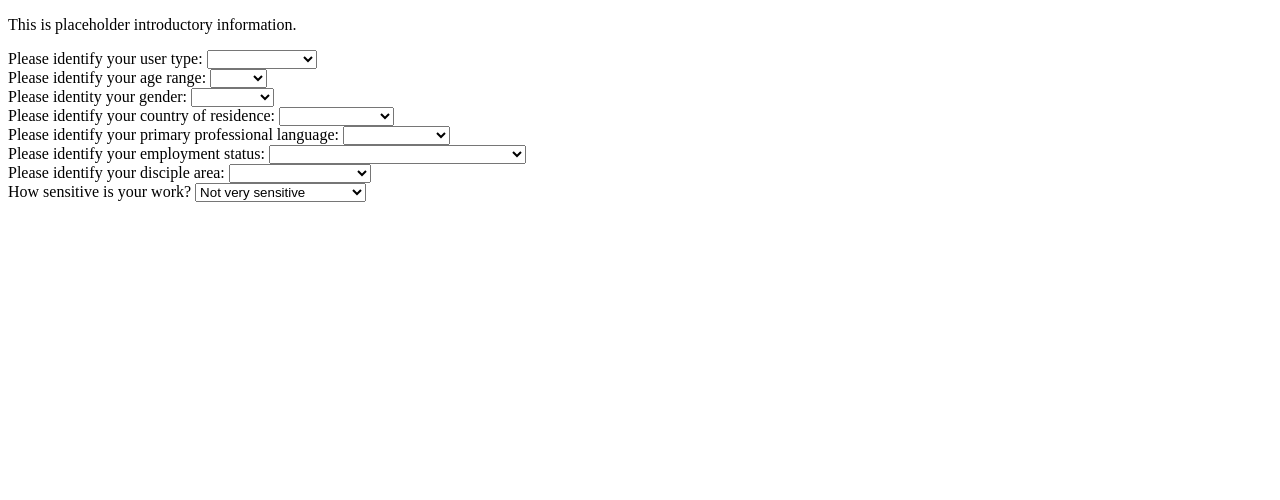
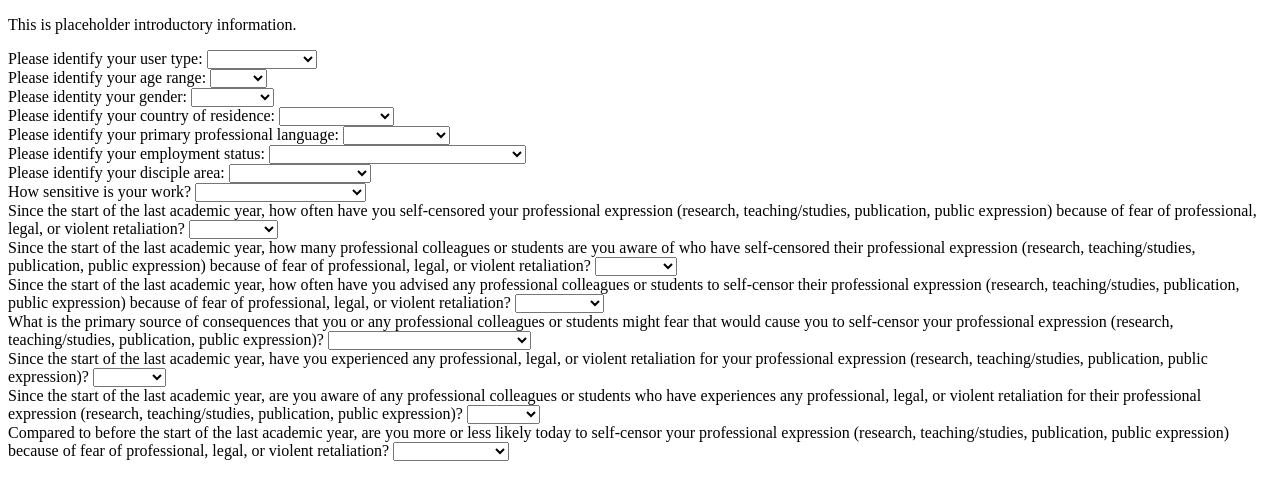
Before and after one commit to jerseycity19/team-13, a Flask app: template app/templates/main.html in a window 1280 px wide. Shown: the top 500 px of the page. Run offline with Flask 2, Linux system fonts and the light colour scheme; the template is opened without the code that fills it: most values are stand-ins (such as "Sample title", 1, 10 or a date in 2020).

Commit message:
added long questions on the back

```diff
--- a/app/templates/main.html
+++ b/app/templates/main.html
@@ -89,13 +89,85 @@
         <div>
             <label>How sensitive is your work? </label>
             <select name="sensitive">
+                <option value=""></option>
                 <option value="Not very sensitive">Not very sensitive</option>
                 <option value="Somewhat sensitive">Somewhat sensitive</option>
                 <option value="More sensitive than most">More sensitive than most</option>
                 <option value="Extremely sensitive">Extremely sensitive</section></option>
             </select>
         </div>
+        <div>
+            <label>Since the start of the last academic year, how often have you self-censored your professional expression (research, teaching/studies, publication, public expression) because of fear of professional, legal, or violent retaliation? <label>
+            <select>
+                <option value=""></option>
+                <option value="Never">Never</option>
+                <option value="Sometimes">Sometimes</option>
+                <option value="Frequently">Frequently</option>
+                <option value="All the time">All the time</option>
+            </select>
+        </div>
+        <div>
+            <label>Since the start of the last academic year, how many professional colleagues or students are you aware of who have self-censored their professional expression (research, teaching/studies, publication, public expression) because of fear of professional, legal, or violent retaliation?
+            <label>
+            <select>
+                <option value=""></option>
+                <option value="None">None</option>
+                <option value="A few">A few</option>
+                <option value="A majority">A Majority</option>
+                <option value="Almost all">Almost all</option>
+            </select>
+        </div>
+        <div>
+            <label>Since the start of the last academic year, how often have you advised any professional colleagues or students to self-censor their professional expression (research, teaching/studies, publication, public expression) because of fear of professional, legal, or violent retaliation?</label>
+            <select>
+                <option value=""></option>
+                <option value="Never">Never</option>
+                <option value="Sometimes">Sometimes</option>
+                <option value="Frequently">Frequently</option>
+                <option value="All the time">All the time</option>
+            </select>
+        </div>
+        <div>
+            <label>What is the primary source of consequences that you or any professional colleagues or students might fear that would cause you to self-censor your professional expression (research, teaching/studies, publication, public expression)? </label>
+            <select>
+                <option value=""></option>
+                <option value="Colleagues/Professional peers">Colleagues/Professional peers</option>
+                <option value="University/Employer">University/Employer</option>
+                <option value="Home Country Government">Home Country Government</option>
+                <option value="Foreign Country Government">Foreign Country Government
+                </option>
+                <option value="Society/Public">Society/Public</option>
+                <option value="Not sure">Not sure</option>
+                <option value="No fear of consequences">No fear of consequences</option>
+            </select>
+        </div>
+        <div>
+            <label>Since the start of the last academic year, have you experienced any professional, legal, or violent retaliation for your professional expression (research, teaching/studies, publication, public expression)? </label>
+            <select>
+                <option value=""></option>
+                <option value="Yes">Yes</option>
+                <option value="No">No</option>
+                <option value="Not sure">Not sure</option>
+            </select>
+        </div>
+        <div>
+            <label>Since the start of the last academic year, are you aware of any professional colleagues or students who have experiences any professional, legal, or violent retaliation for their professional expression (research, teaching/studies, publication, public expression)? </label>
+            <select>
+                <option value=""></option>
+                <option value="Yes">Yes</option>
+                <option value="No">No</option>
+                <option value="Not sure">Not sure</option>
+            </select>
+        </div>
+        <div>
+            <label>Compared to before the start of the last academic year, are you more or less likely today to self-censor your professional expression (research, teaching/studies, publication, public expression) because of fear of professional, legal, or violent retaliation? </label>
+            <select>
+                <option value=""></option>
+                <option value="More likely">More likely</option>
+                <option value="Less likely">Less likely</option>
+                <option value="About the same">About the same</option>
+            </select>
+        </div>
     </form>
 </body>
-
 </html>
```
Also changed, not shown: 2 other files.
